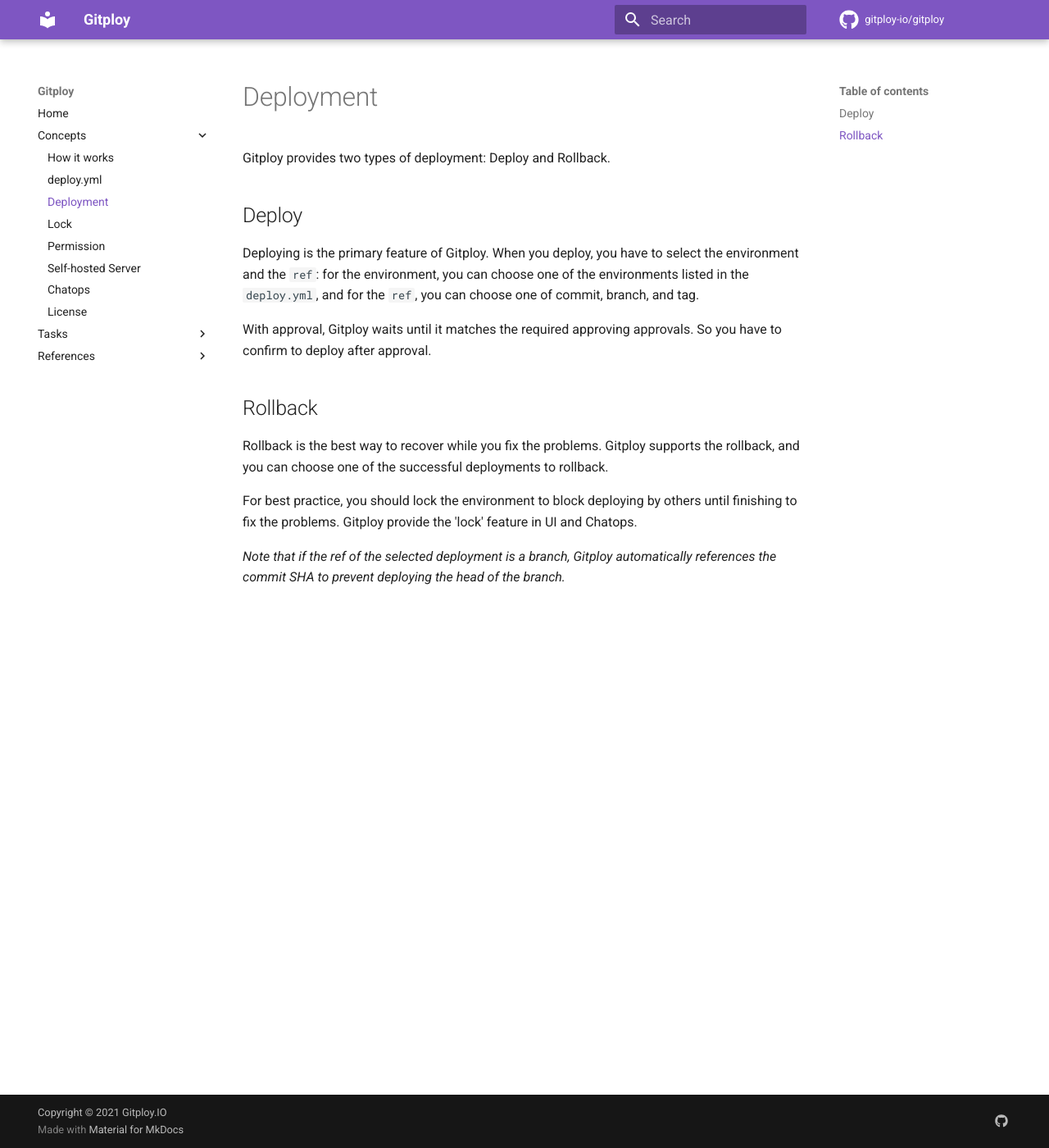
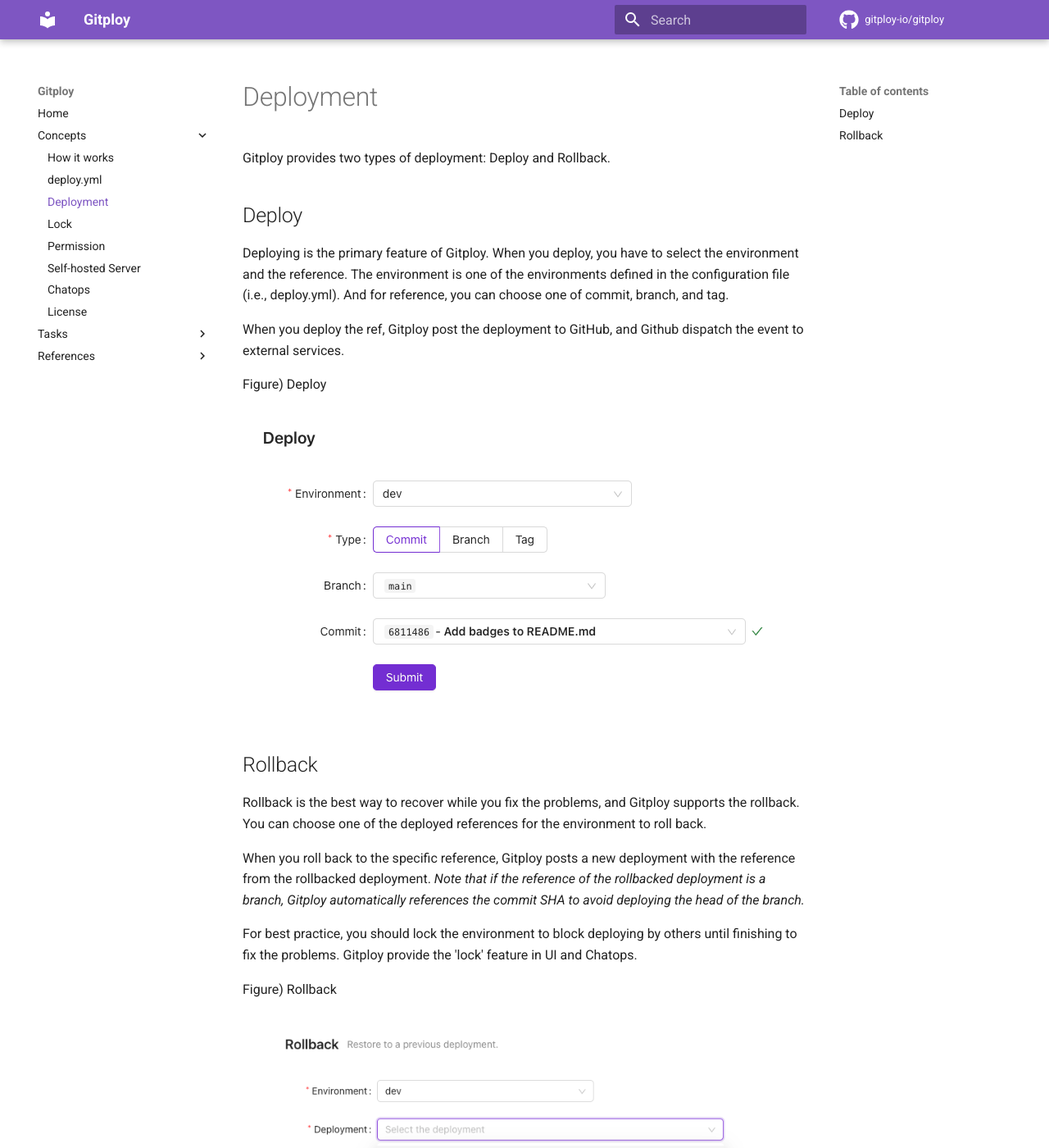
Before and after one commit to gitploy-io/gitploy, an MkDocs documentation site: the page built from docs/concepts/deployment.md, in a window 1280 px wide and 1400 px high. Shown: the whole window at 82% size. Built offline with MkDocs 1.6.1 and Material for MkDocs 9.7.7, drawn with Linux system fonts in a browser that asks for light colours; comment, search, counter and statistics services are not loaded; the version menu is left out.

Commit message:
Fix deployment docs

```diff
--- a/docs/concepts/deployment.md
+++ b/docs/concepts/deployment.md
@@ -4,14 +4,22 @@
 
 ## Deploy
 
-Deploying is the primary feature of Gitploy. When you deploy, you have to select the environment and the `ref`: for the environment, you can choose one of the environments listed in the `deploy.yml`, and for the `ref`, you can choose one of commit, branch, and tag.
+Deploying is the primary feature of Gitploy. When you deploy, you have to select the environment and the reference. The environment is one of the environments defined in the configuration file (i.e., deploy.yml). And for reference, you can choose one of commit, branch, and tag.
 
-With approval, Gitploy waits until it matches the required approving approvals. So you have to confirm to deploy after approval.
+When you deploy the ref, Gitploy post the deployment to GitHub, and Github dispatch the event to external services.
+
+Figure) Deploy
+
+![deploy](../images/deploy.png)
 
 ## Rollback
 
-Rollback is the best way to recover while you fix the problems. Gitploy supports the rollback, and you can choose one of the successful deployments to rollback.
+Rollback is the best way to recover while you fix the problems, and Gitploy supports the rollback. You can choose one of the deployed references for the environment to roll back.
+
+When you roll back to the specific reference, Gitploy posts a new deployment with the reference from the rollbacked deployment. *Note that if the reference of the rollbacked deployment is a branch, Gitploy automatically references the commit SHA to avoid deploying the head of the branch.*
 
 For best practice, you should lock the environment to block deploying by others until finishing to fix the problems. Gitploy provide the 'lock' feature in UI and Chatops.
 
-*Note that if the ref of the selected deployment is a branch, Gitploy automatically references the commit SHA to prevent deploying the head of the branch.*
+Figure) Rollback
+
+![rollback](../images/rollback.png)
```
Also changed, not shown: docs/tasks/first-deployment.md (+1 -1 lines), docs/images/deploy-commit.png (deleted), docs/images/deploy.png (added), docs/images/rollback.png (added).
